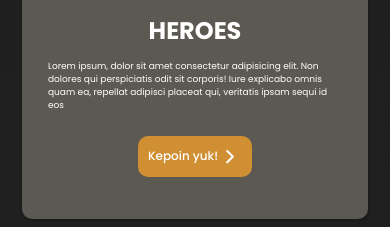
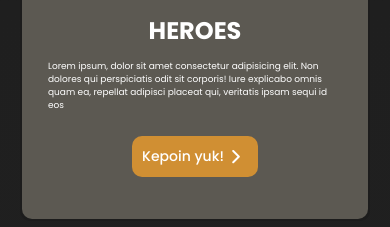
Before and after one commit to RonaldoWidiantoSiswoyo/hmi-web, a Next.js app: page / in a window 390 px wide. Shown: the part 2580-2807 px from the top of the page. Built offline with nearby package versions, Linux system fonts and the light colour scheme.

Commit message:
event cmuuumuuuuutmu

```diff
--- a/components/Event/Event.module.css
+++ b/components/Event/Event.module.css
@@ -135,7 +135,7 @@
     font-size: 9px;
   }
   .form__button {
-    font-size: 12px;
+    font-size: 14px;
     padding: 3px 10px;
   }
   .form__title {
```
